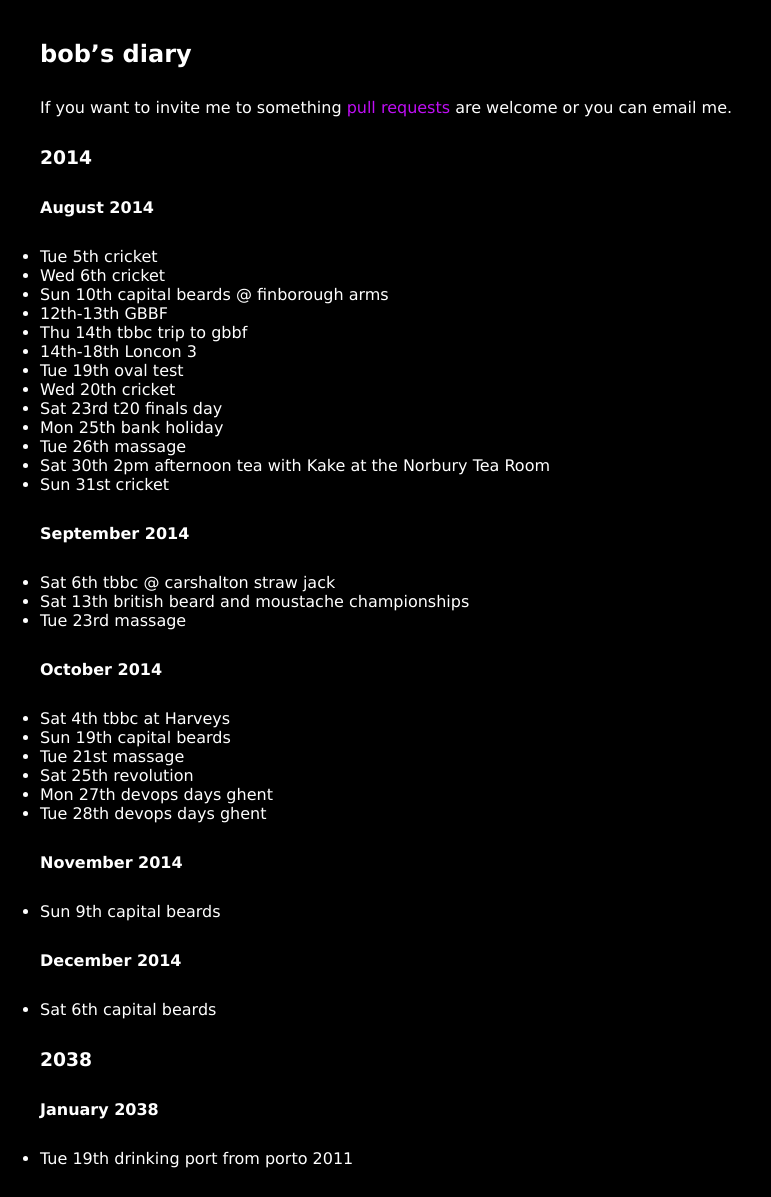
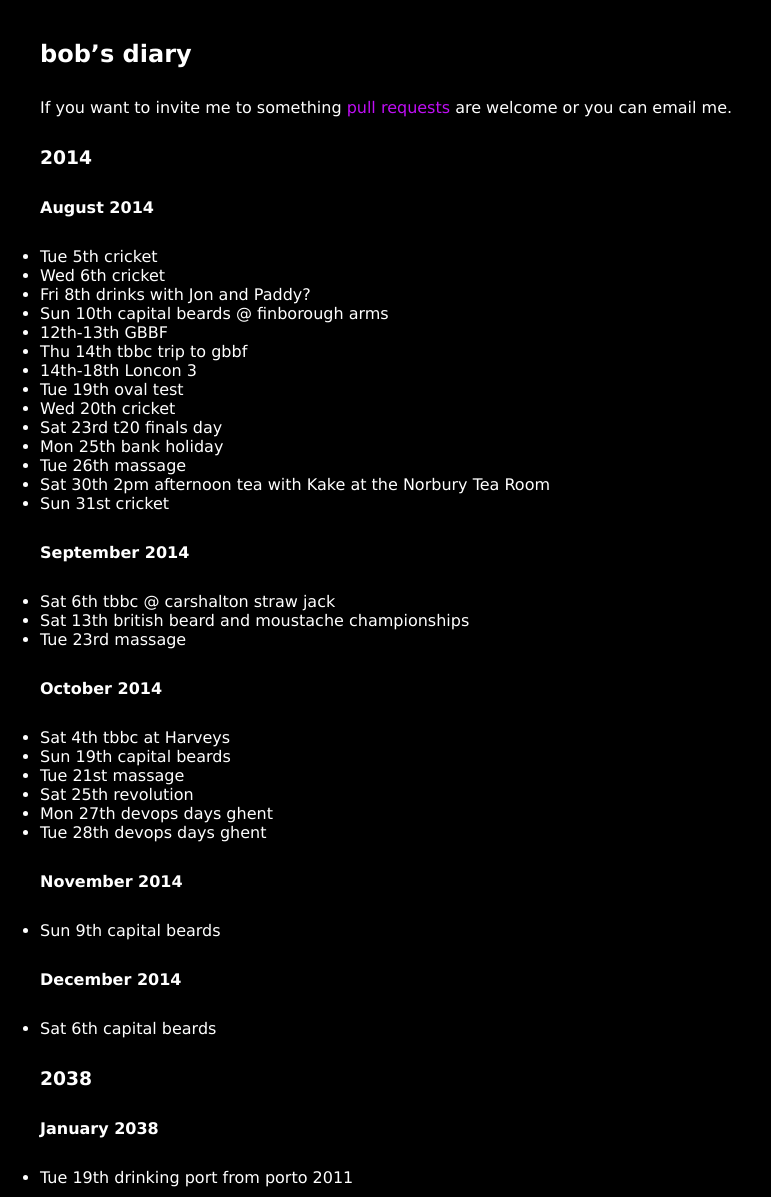
Before and after one commit to rjw1/randomness.org.uk, a Jekyll site: the page built from diary/index.md, in a window 1280 px wide. Shown: the whole page, without its empty margins (0-771 px from the left). Built offline with Jekyll 4.4.1, drawn with Linux system fonts in a browser that asks for light colours; Markdown is read by kramdown in place of the engine named in the settings.

Commit message:
drinks with jon and paddy

```diff
--- a/diary/index.md
+++ b/diary/index.md
@@ -14,6 +14,7 @@ are welcome or you can email me.
 
 * Tue 5th cricket
 * Wed 6th cricket
+* Fri 8th drinks with Jon and Paddy?
 * Sun 10th capital beards @ finborough arms
 * 12th-13th GBBF
 * Thu 14th tbbc trip to gbbf
```
